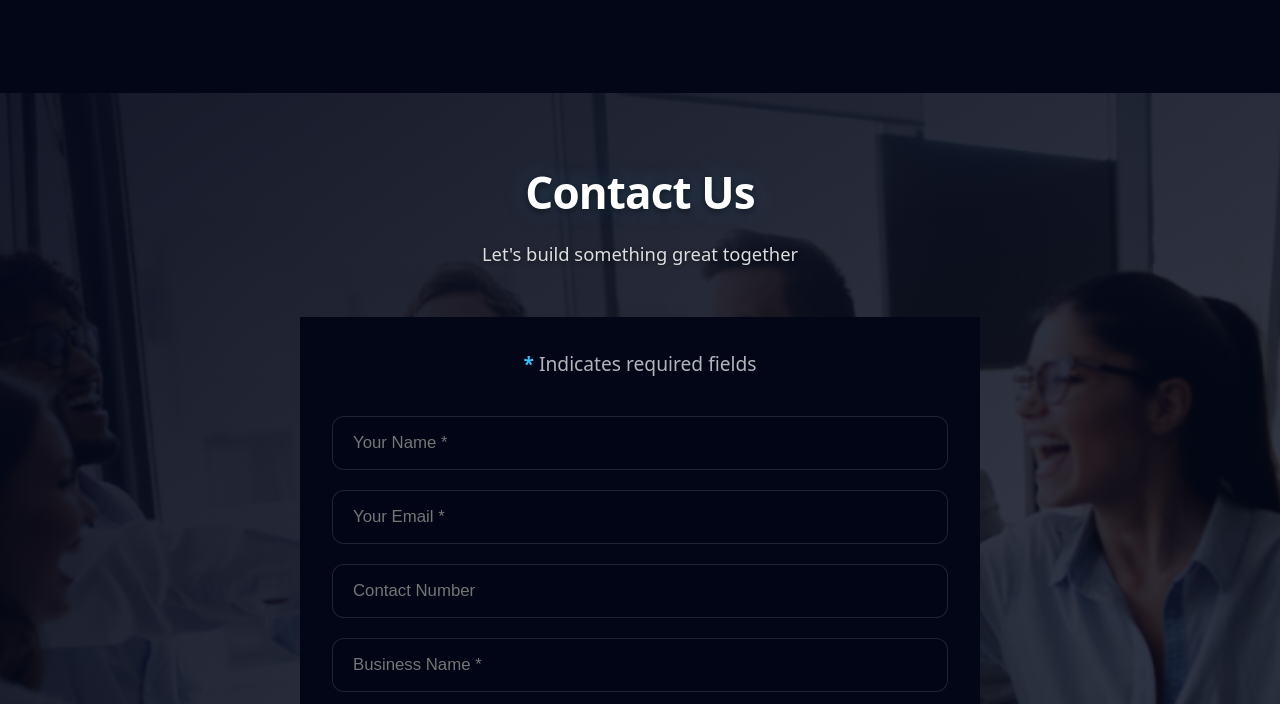
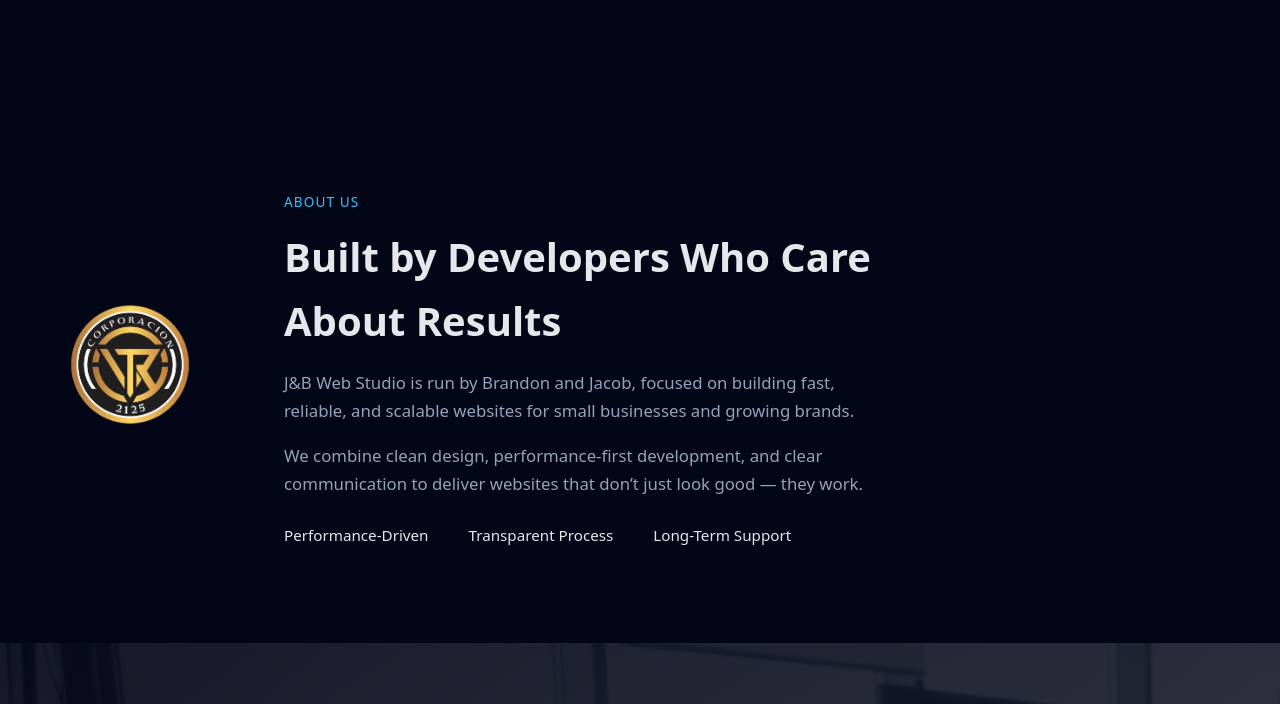
Before and after one commit to Brandonp584/jb-web-studio, a website built with Vite: page index.html in a window 1280 px wide. Shown: the part 4341-5045 px from the top of the page. Built offline with nearby package versions, Linux system fonts and the light colour scheme.

Commit message:
added an aboutus section

```diff
--- a/css/layout/about.css
+++ b/css/layout/about.css
@@ -0,0 +1,93 @@
+/* ================= ABOUT US ================= */
+
+.about-us {
+    background-color: #020617;
+    background-image: none; /* kills any inherited gradients */
+    position: relative;
+    isolation: isolate; /* prevents blend-through */
+    padding: clamp(4rem, 8vw, 6rem) var(--space-md);
+}
+
+.about-us-inner {
+    max-width: var(--max-width);
+    margin: 0 auto;
+
+    display: flex;
+    flex-direction: column; /* mobile first */
+    gap: 2.5rem;
+    align-items: center;
+}
+
+/* Image / Logo */
+.about-media {
+    flex-shrink: 0;
+}
+
+.about-logo {
+    width: 140px;
+    height: auto;
+    object-fit: contain;
+}
+
+/* Content */
+.about-content {
+    text-align: center;
+    max-width: 600px;
+}
+
+.about-eyebrow {
+    display: inline-block;
+    margin-bottom: 0.75rem;
+    font-size: 0.85rem;
+    letter-spacing: 0.08em;
+    text-transform: uppercase;
+    color: var(--color-primary);
+}
+
+.about-content h2 {
+    font-size: clamp(1.75rem, 4vw, 2.5rem);
+    margin-bottom: 1rem;
+    color: var(--color-text-light);
+}
+
+.about-content p {
+    font-size: 1.05rem;
+    line-height: 1.7;
+    color: var(--color-text-muted);
+    margin-bottom: 1rem;
+}
+
+/* Horizontal value strip */
+.about-values {
+    display: flex;
+    justify-content: center;
+    flex-wrap: wrap;
+    gap: 1.5rem 2.5rem;
+    margin-top: 1.5rem;
+
+    font-size: 0.95rem;
+    font-weight: 500;
+    color: var(--color-text-light);
+}
+
+/* ================= Tablet+ ================= */
+
+@media (min-width: 768px) {
+    .about-us-inner {
+        flex-direction: row;
+        align-items: center;
+        gap: 4rem;
+    }
+
+    .about-content {
+        text-align: left;
+    }
+
+    .about-values {
+        justify-content: flex-start;
+    }
+
+    .about-logo {
+        width: 180px;
+    }
+}
--- a/css/style.css
+++ b/css/style.css
@@ -15,5 +15,6 @@
 @import "./layout/why-us.css";
 @import "./layout/process.css";
 @import "./layout/portfolio.css";
+@import "./layout/about.css";
 @import "./layout/contact.css";
 @import "./layout/footer.css";
--- a/index.html
+++ b/index.html
@@ -247,6 +247,41 @@
         </div>
     </section>
 
+    <section id="about-us" class="about-us">
+        <div class="about-us-inner">
+            <div class="about-media">
+                <img
+                    src="/assets/images/Logo.png"
+                    alt="J&B Web Studio logo"
+                    class="about-logo"
+                />
+            </div>
+
+            <div class="about-content">
+                <span class="about-eyebrow">About Us</span>
+                <h2>Built by Developers Who Care About Results</h2>
+
+                <p>
+                    J&amp;B Web Studio is run by Brandon and Jacob, focused on building
+                    fast, reliable, and scalable websites for small businesses and
+                    growing brands.
+                </p>
+
+                <p>
+                    We combine clean design, performance-first development, and clear
+                    communication to deliver websites that don’t just look good — they
+                    work.
+                </p>
+
+                <div class="about-values">
+                    <span>Performance-Driven</span>
+                    <span>Transparent Process</span>
+                    <span>Long-Term Support</span>
+                </div>
+            </div>
+        </div>
+    </section>
+
     <section id="contact" class="contact">
         <div class="contact-inner">
             <div class="section-header">
```
Also changed, not shown: assets/images/Logo.png (added).
